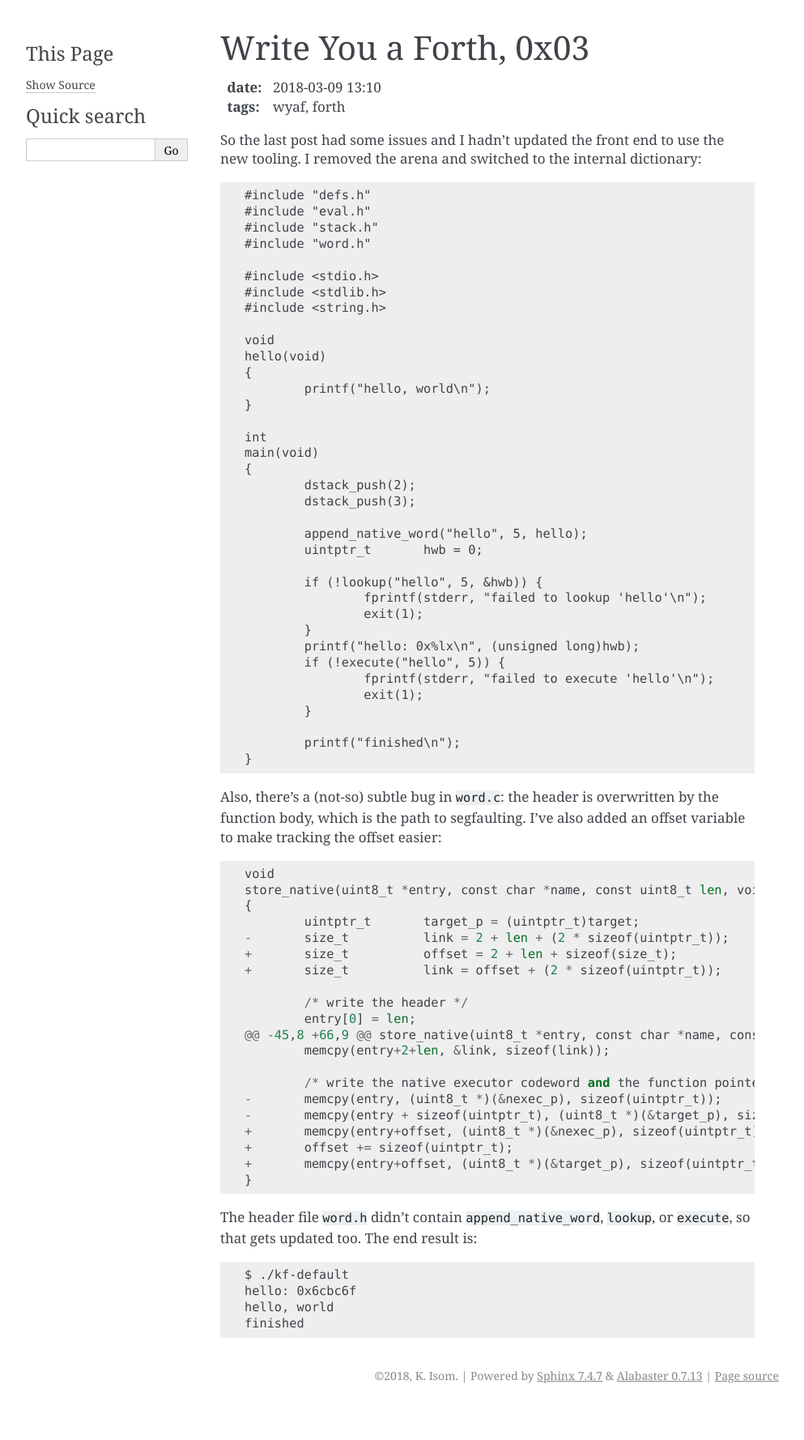
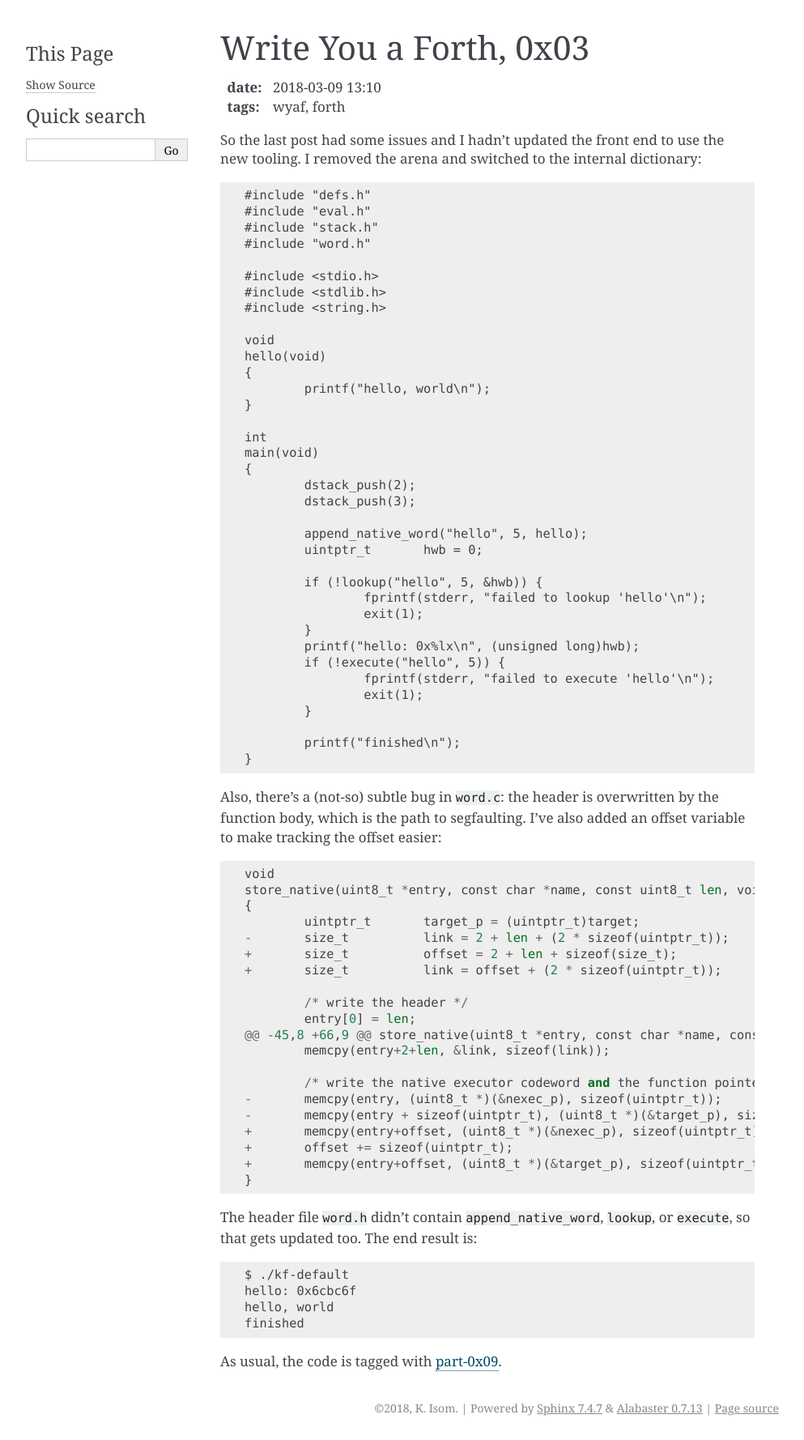
Before and after one commit to kisom/sandbox, a Sphinx documentation site: the page built from doc/part-0x09.rst, in a window 1280 px wide. Shown: the whole page at 81% size, without its empty margins (148-1141 px from the left). Built offline with Sphinx 7.4.7, drawn with Linux system fonts in a browser that asks for light colours; before the commit the page ends 1738 px from its top, so only the background shows below that.

Commit message:
misc/kforth: Add link to tag.

```diff
--- a/doc/part-0x09.rst
+++ b/doc/part-0x09.rst
@@ -76,3 +76,5 @@ or ``execute``, so that gets updated too. The end result is::
         hello: 0x6cbc6f
         hello, world
         finished
+
+As usual, the code is tagged with `part-0x09 <https://github.com/kisom/kforth/tree/part-0x09>`_.
```
